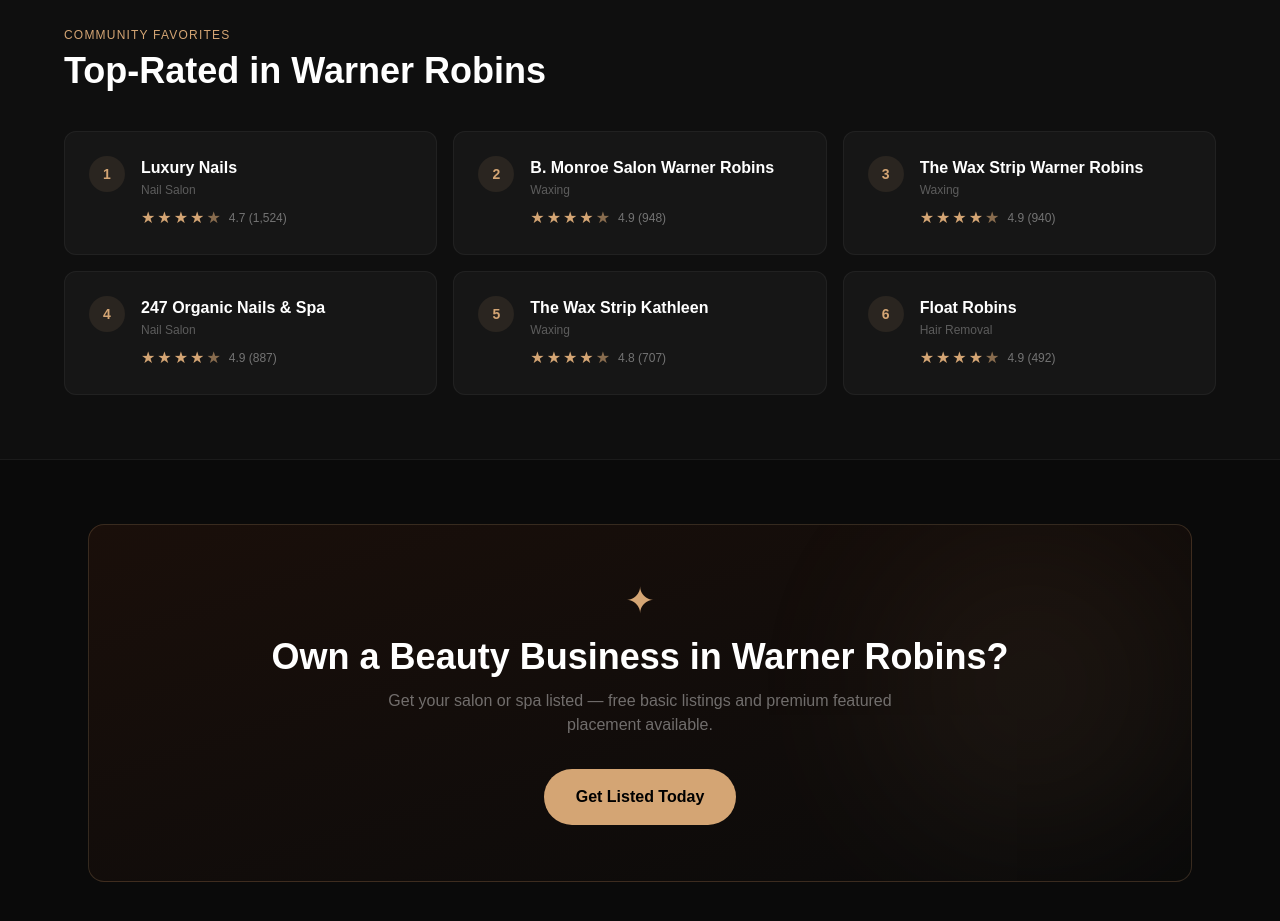
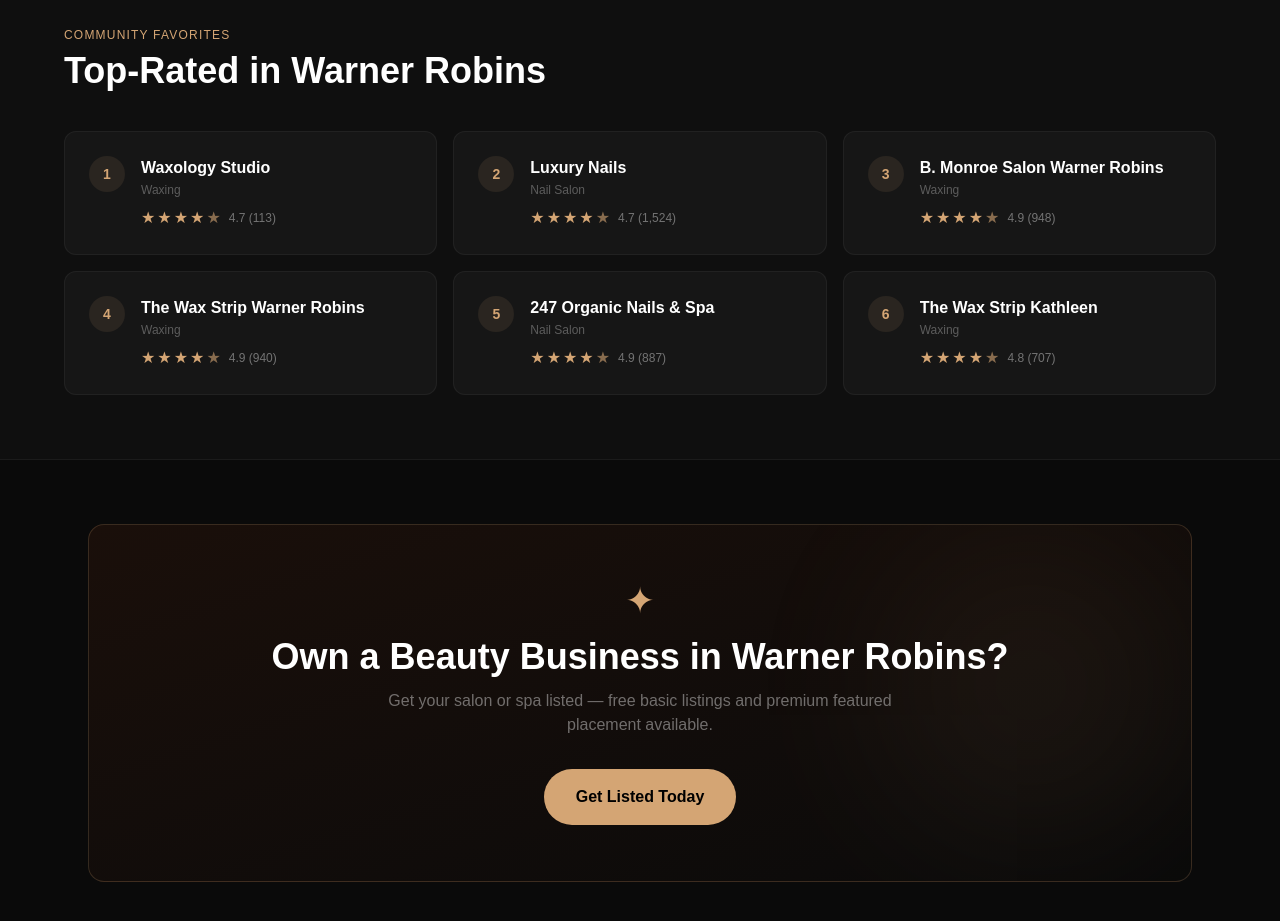
Before and after one commit to skenned23/warnerrobinsbeauty, a Next.js app: page / in a window 1280 px wide. Shown: the part 2080-3001 px from the top of the page. Built offline with nearby package versions, Linux system fonts and the light colour scheme; a web font is replaced by a local one.

Commit message:
pin Waxology Studio to top rated

```diff
--- a/app/page.tsx
+++ b/app/page.tsx
@@ -35,6 +35,7 @@
 }
 
 function getTopRated(data: BeautyData, limit = 6) {
+  const sedra = data.waxing.find((b) => b.name === "Waxology Studio");
   const all = [
     ...data.waxing.map((b) => ({ ...b, categoryLabel: "Waxing" })),
     ...data["hair-removal"].map((b) => ({ ...b, categoryLabel: "Hair Removal" })),
@@ -42,10 +43,11 @@
     ...data["hair-salons"].map((b) => ({ ...b, categoryLabel: "Hair Salon" })),
     ...data.spas.map((b) => ({ ...b, categoryLabel: "Spa" })),
   ];
-  return all
-    .filter((b) => b.rating && b.reviewCount)
+  const rest = all
+    .filter((b) => b.rating && b.reviewCount && b.name !== "Waxology Studio")
     .sort((a, b) => (b.rating! * Math.log(b.reviewCount! + 1)) - (a.rating! * Math.log(a.reviewCount! + 1)))
-    .slice(0, limit);
+    .slice(0, limit - 1);
+  return sedra ? [{ ...sedra, categoryLabel: "Waxing" }, ...rest] : rest;
 }
 
 const CATEGORIES = [
```
